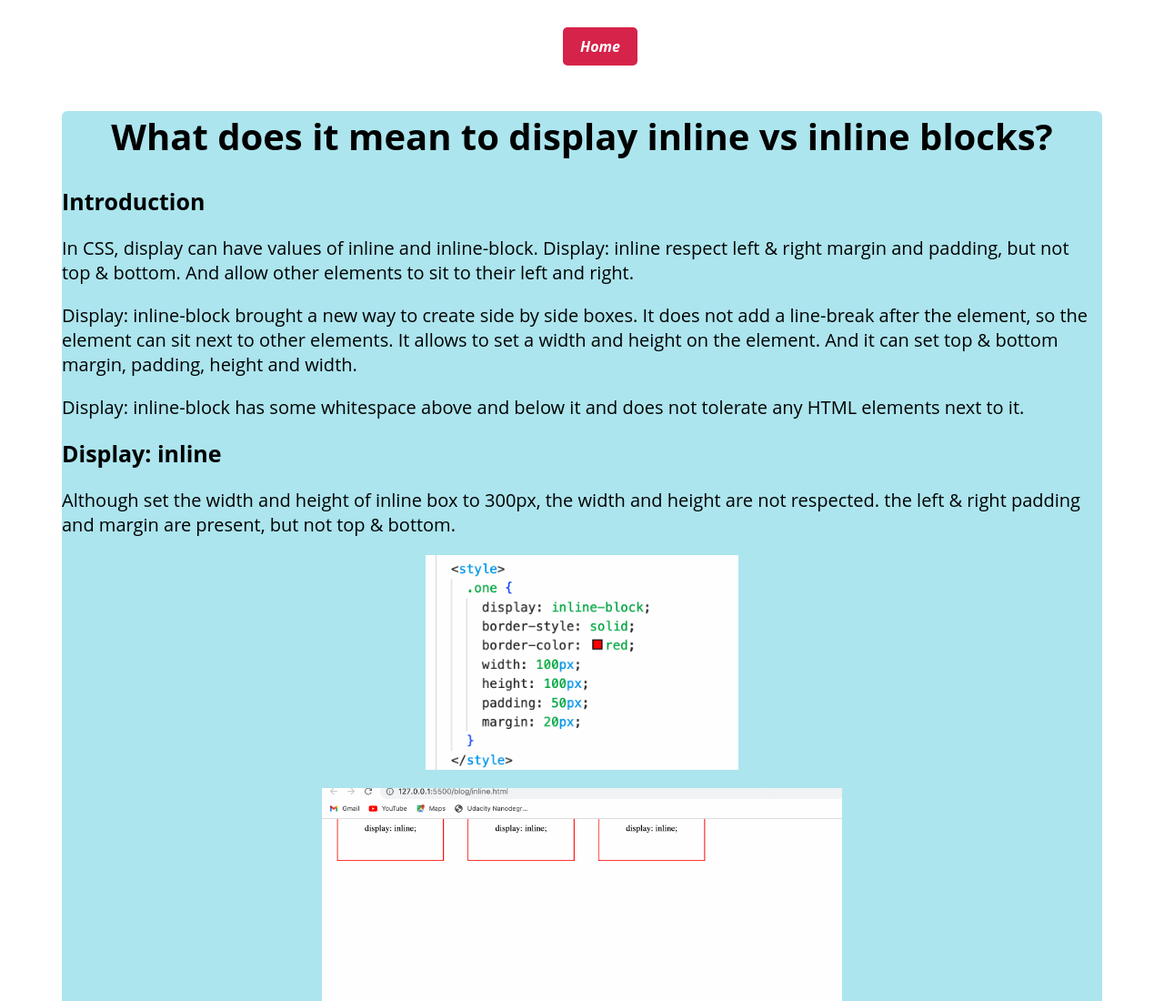
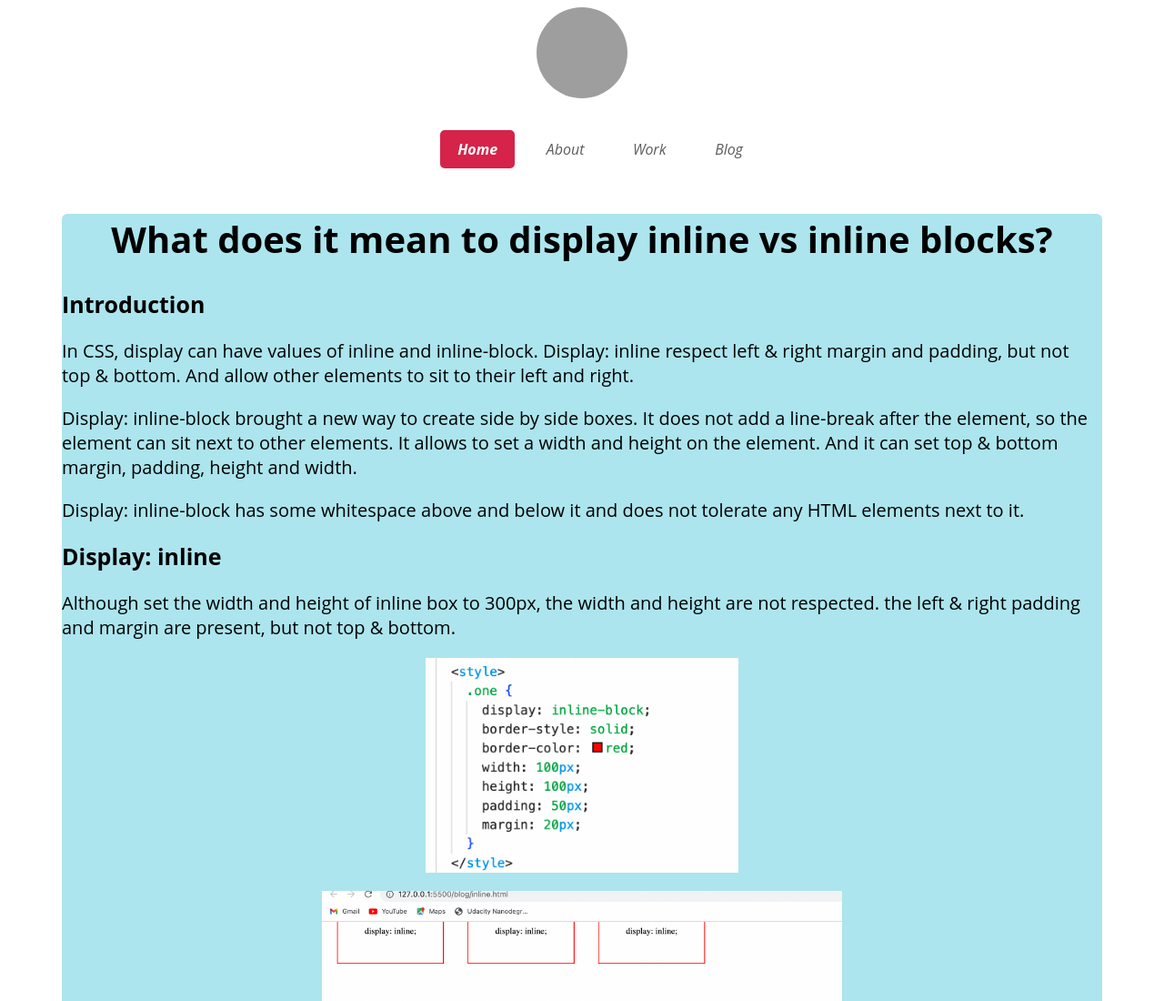
Before and after one commit to amyhe1995/amyhe1995.github.io, a plain HTML site: page blog/html-css.html in a window 1280 px wide. Shown: the top 1100 px of the page at 91% size. Drawn offline with Linux system fonts and the light colour scheme; grey boxes are pictures that could not be loaded.

Commit message:
Update nav part of blog

```diff
--- a/blog/html-css.html
+++ b/blog/html-css.html
@@ -15,10 +15,17 @@
   </head>
   <body>
     <section id="header">
+      <a href="index.html"
+        ><img class="img" src="../img/intro.png" alt="intro"
+      /></a>
       <nav id="nav">
         <ul>
           <li class="current"><a href="../index.html">Home</a></li>
+          <li><a href="../index.html#banner">About</a></li>
+          <li><a href="../index.html#projects">Work</a></li>
+          <li><a href="../index.html#blog">Blog</a></li>
         </ul>
+      </nav>
       </nav>
     </section>
     <main class="article">
```
Also changed, not shown: blog/identity-values.html (+7 -0 lines), blog/learning-plan.html (+7 -0 lines), blog/te-houtaewa-template.html (+7 -0 lines).
